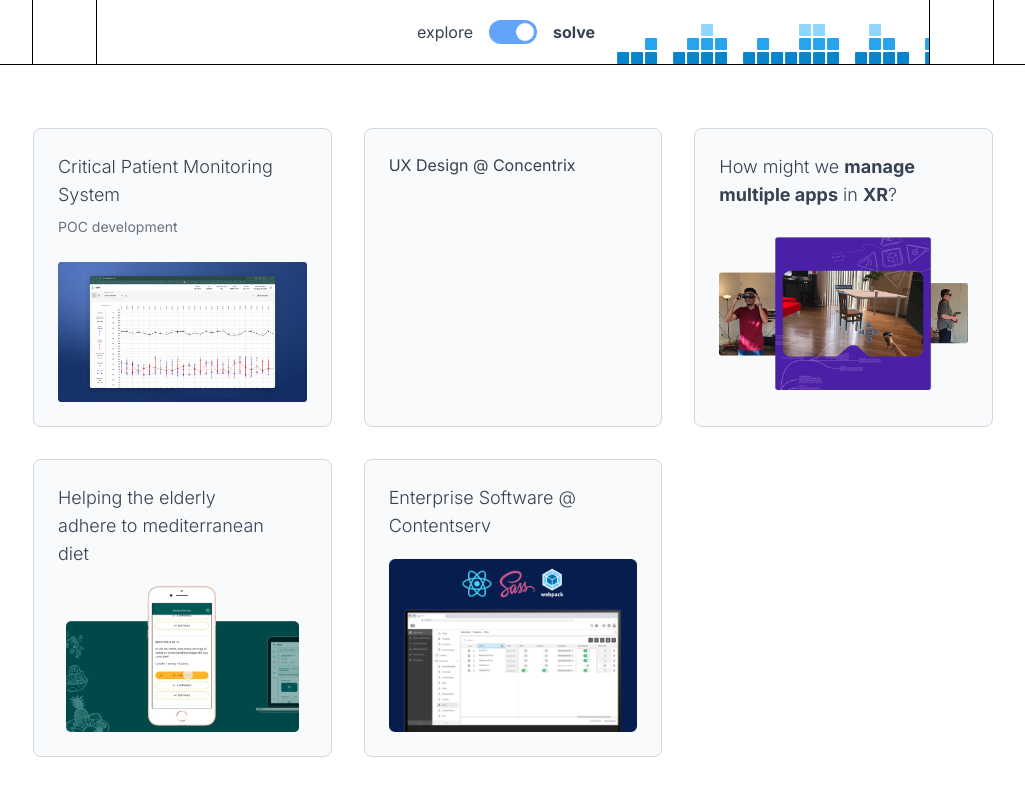
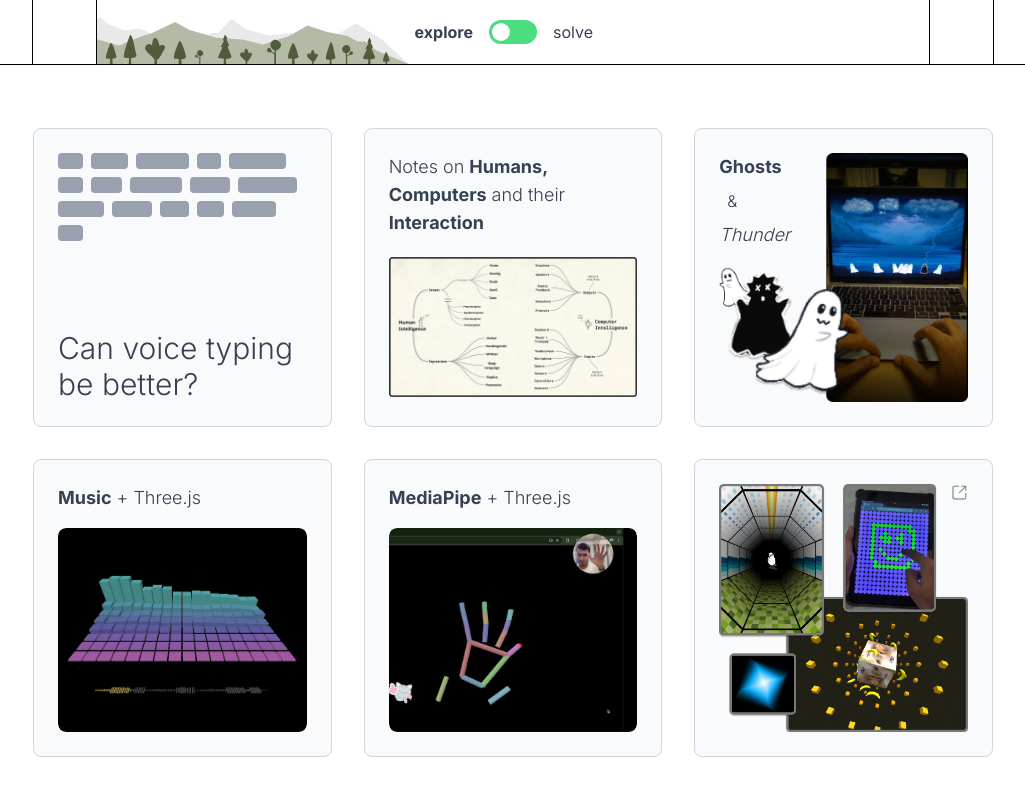
Before and after one commit to sidomatic11/portfolio-2025, a Next.js app: page / in a window 1280 px wide. Shown: the top 798 px of the page, without its empty margins (127-1152 px from the left). Built offline with nearby package versions, Linux system fonts and the light colour scheme; some icons are missing.

Commit message:
hydration error fix

```diff
--- a/app/page.tsx
+++ b/app/page.tsx
@@ -11,8 +11,9 @@ import { motion } from "framer-motion";
 
 // Client component that uses useSearchParams
 function HomeContent() {
-	const [isExploreVisible, setIsExploreVisible] = useState(false);
+	const [isExploreVisible, setIsExploreVisible] = useState(true);
 	const [showNDAProjects] = useState(false);
+	const [showAnimatedSpans, setShowAnimatedSpans] = useState(false);
 	const searchParams = useSearchParams();
 
 	// Use useEffect to safely handle localStorage and sessionStorage after component mounts
@@ -21,6 +22,9 @@ function HomeContent() {
 		if (storedValue) {
 			setIsExploreVisible(storedValue === 'true');
 		}
+
+		// Show animated spans after mount
+		setShowAnimatedSpans(true);
 
 		// Handle NDA projects visibility
 		// if (searchParams.get('password') === 'CreativeLab' && !sessionStorage.getItem('showNDAProjects')) {
@@ -51,7 +55,7 @@ function HomeContent() {
 							<div className="flex flex-col h-full">
 								<div className="w-full">
 									<div className="w-full flex flex-wrap gap-y-2 items-start">
-										{Array.from({ length: 16 }).map((_, i) => (
+										{showAnimatedSpans && Array.from({ length: 16 }).map((_, i) => (
 											<motion.span
 												key={i}
 												initial={{ opacity: 0 }}
```
